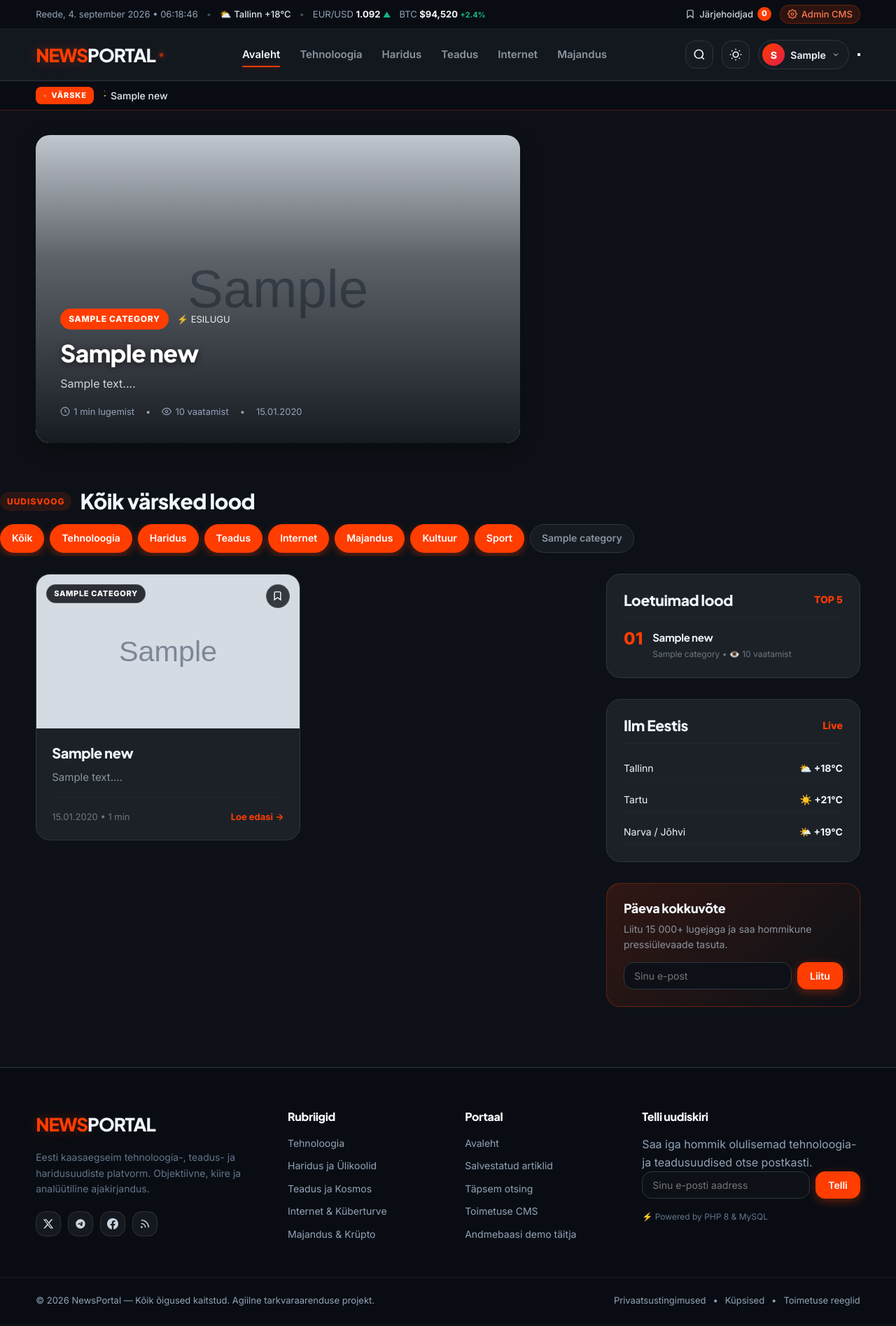
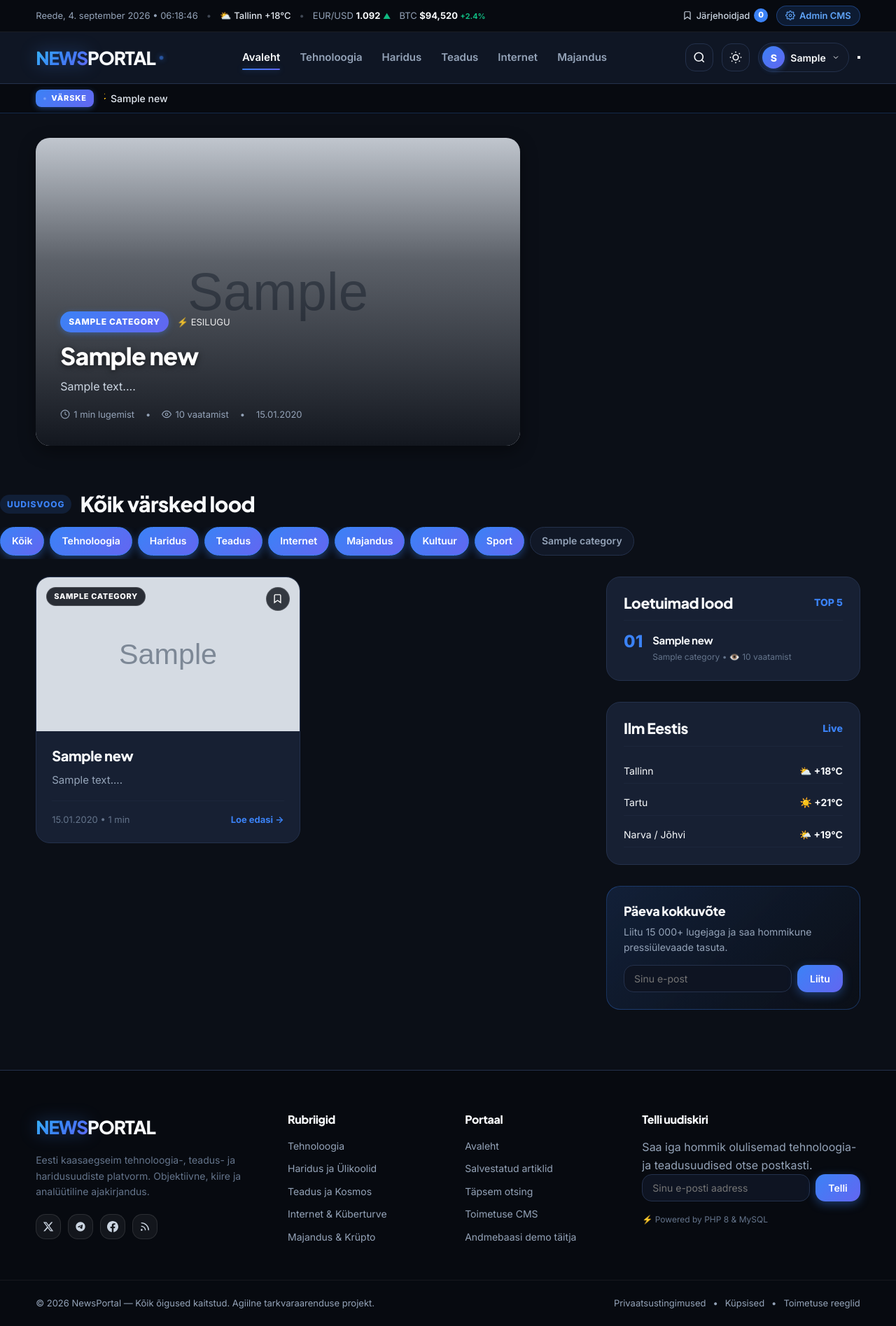
Before and after one commit to Terabyte23/NewsPortal, a PHP site: page /newsportal/index.php in a window 1280 px wide. Shown: the whole page at 70% size. Before the commit the page ends 1866 px from the top, so only its background shows below. Run offline with PHP 8.4, Linux system fonts and the light colour scheme; the visitor is signed in with stand-in values (Sample User, id 1); tables that the repository leaves empty or names only in its code hold one stand-in row (values such as "Sample post"); grey boxes marked "Sample" are stand-in pictures.

Commit message:
style: update theme color palette from orange to modern sapphire electric blue and cyber indigo

```diff
--- a/admin/news.php
+++ b/admin/news.php
@@ -84,7 +84,7 @@ include 'header.php';
                                 <?= htmlspecialchars($n['title']) ?>
                             </a>
                             <?php if (!empty($n['is_featured'])): ?>
-                                <span style="background: rgba(255, 61, 0, 0.2); color: var(--primary); font-size: 0.6875rem; padding: 1px 6px; border-radius: 4px; font-weight: 800; margin-left: 6px;">ESILUGU</span>
+                                <span style="background: var(--primary-light); color: var(--primary); font-size: 0.6875rem; padding: 1px 6px; border-radius: 4px; font-weight: 800; margin-left: 6px;">ESILUGU</span>
                             <?php endif; ?>
                         </td>
                         <td><span class="badge-category" style="font-size: 0.6875rem;"><?= htmlspecialchars($n['category_name'] ?? 'Määramata') ?></span></td>
--- a/news.php
+++ b/news.php
@@ -105,7 +105,7 @@ include 'includes/header.php';
             <div class="tts-info">
                 <div class="tts-title">
                     <span>🎧 Kuula artikli heliesitust</span>
-                    <small style="background: rgba(255, 61, 0, 0.15); color: var(--primary); padding: 1px 6px; border-radius: 4px; font-size: 0.6875rem;">AI Voice</small>
+                    <small style="background: var(--primary-light); color: var(--primary); padding: 1px 6px; border-radius: 4px; font-size: 0.6875rem;">AI Voice</small>
                 </div>
                 <div class="tts-status" id="ttsStatus">Klõpsa nupule, et alustada kuulamist eesti keeles</div>
                 <div class="tts-progress-bar">
--- a/style.css
+++ b/style.css
@@ -1,39 +1,44 @@
 /* ==========================================================================
-   NEWSPORTAL — NEXT-GEN DESIGN SYSTEM & STYLESHEET
+   NEWSPORTAL — NEXT-GEN DESIGN SYSTEM & STYLESHEET (SAPPHIRE & INDIGO PALETTE)
    ========================================================================== */
 
 :root {
-    /* Brand & Accent */
-    --primary: #ff3d00;
-    --primary-hover: #e03600;
-    --primary-light: rgba(255, 61, 0, 0.12);
-    --primary-glow: rgba(255, 61, 0, 0.35);
-    --accent-blue: #0ea5e9;
+    /* Brand & Accent (Modern Sapphire Blue & Electric Indigo) */
+    --primary: #3b82f6;
+    --primary-hover: #2563eb;
+    --primary-dark: #1d4ed8;
+    --primary-light: rgba(59, 130, 246, 0.14);
+    --primary-glow: rgba(59, 130, 246, 0.4);
+    --primary-gradient: linear-gradient(135deg, #3b82f6 0%, #6366f1 100%);
+
+    --accent-cyan: #06b6d4;
+    --accent-indigo: #6366f1;
+    --accent-purple: #8b5cf6;
     --accent-green: #10b981;
-    --accent-purple: #8b5cf6;
     --accent-amber: #f59e0b;
-
-    /* Dark Theme Default */
-    --bg-main: #0d1117;
-    --bg-surface: #161b22;
-    --bg-card: #1c2128;
-    --bg-card-hover: #22272e;
-    --bg-input: #0d1117;
-    --border-color: #30363d;
-    --border-subtle: #21262d;
-
-    --text-primary: #f0f6fc;
-    --text-secondary: #8b949e;
-    --text-muted: #6e7681;
-    --text-inverse: #0d1117;
-
-    --header-bg: rgba(22, 27, 34, 0.85);
-    --topbar-bg: #090d13;
-    --footer-bg: #090d13;
-
-    --shadow-sm: 0 2px 8px rgba(0, 0, 0, 0.25);
-    --shadow-md: 0 8px 24px rgba(0, 0, 0, 0.35);
-    --shadow-lg: 0 16px 40px rgba(0, 0, 0, 0.5);
+    --accent-rose: #f43f5e;
+
+    /* Dark Theme (Deep Obsidian & Midnight Slate) */
+    --bg-main: #0b0f17;
+    --bg-surface: #111827;
+    --bg-card: #172033;
+    --bg-card-hover: #1e2942;
+    --bg-input: #0e1422;
+    --border-color: #24314c;
+    --border-subtle: #1c263b;
+
+    --text-primary: #f8fafc;
+    --text-secondary: #94a3b8;
+    --text-muted: #64748b;
+    --text-inverse: #0b0f17;
+
+    --header-bg: rgba(17, 24, 39, 0.88);
+    --topbar-bg: #070a10;
+    --footer-bg: #070a10;
+
+    --shadow-sm: 0 2px 8px rgba(0, 0, 0, 0.3);
+    --shadow-md: 0 8px 24px rgba(0, 0, 0, 0.4);
+    --shadow-lg: 0 16px 40px rgba(0, 0, 0, 0.55);
     --shadow-glow: 0 0 25px var(--primary-glow);
 
     --radius-sm: 8px;
@@ -129,7 +134,7 @@ button, input, select, textarea {
     background-color: var(--topbar-bg);
     color: #94a3b8;
     font-size: 0.8125rem;
-    padding: 7px 0;
+    padding: 8px 0;
     border-bottom: 1px solid rgba(255, 255, 255, 0.08);
     position: relative;
     z-index: 60;
@@ -187,11 +192,12 @@ button, input, select, textarea {
 }
 
 .top-admin-link {
-    background: rgba(255, 61, 0, 0.15);
-    color: #ff7a50;
-    padding: 2px 10px;
+    background: rgba(59, 130, 246, 0.15);
+    color: #60a5fa;
+    padding: 3px 12px;
     border-radius: var(--radius-full);
-    border: 1px solid rgba(255, 61, 0, 0.3);
+    border: 1px solid rgba(59, 130, 246, 0.35);
+    font-weight: 600;
 }
 
 .badge-count {
@@ -237,8 +243,11 @@ button, input, select, textarea {
 }
 
 .logo-accent {
-    color: var(--primary);
-    text-shadow: 0 0 16px var(--primary-glow);
+    background: linear-gradient(135deg, #38bdf8 0%, #3b82f6 50%, #6366f1 100%);
+    -webkit-background-clip: text;
+    -webkit-text-fill-color: transparent;
+    font-weight: 900;
+    filter: drop-shadow(0 0 12px rgba(59, 130, 246, 0.4));
 }
 
 .logo-text {
@@ -351,7 +361,7 @@ button, input, select, textarea {
 .avatar-circle {
     width: 32px;
     height: 32px;
-    background: linear-gradient(135deg, var(--primary), #e11d48);
+    background: var(--primary-gradient);
     color: white;
     font-weight: 800;
     font-size: 0.875rem;
@@ -359,6 +369,7 @@ button, input, select, textarea {
     display: flex;
     align-items: center;
     justify-content: center;
+    box-shadow: 0 2px 8px var(--primary-glow);
 }
 
 .user-name-short {
@@ -469,7 +480,7 @@ button, input, select, textarea {
 }
 
 .btn-primary-sm {
-    background: var(--primary);
+    background: var(--primary-gradient);
     color: white;
     padding: 8px 18px;
     font-size: 0.875rem;
@@ -522,12 +534,13 @@ button, input, select, textarea {
 
 .btn-secondary:hover {
     background: var(--bg-card-hover);
+    border-color: var(--border-color);
 }
 
 /* BREAKING NEWS BAR */
 .breaking-news-bar {
-    background: #090d13;
-    border-bottom: 1px solid rgba(255, 61, 0, 0.3);
+    background: #070a10;
+    border-bottom: 1px solid rgba(59, 130, 246, 0.25);
     padding: 8px 0;
     overflow: hidden;
 }
@@ -542,7 +555,7 @@ button, input, select, textarea {
     display: flex;
     align-items: center;
     gap: 6px;
-    background: var(--primary);
+    background: var(--primary-gradient);
     color: white;
     font-size: 0.6875rem;
     font-weight: 900;
@@ -550,6 +563,7 @@ button, input, select, textarea {
     padding: 4px 10px;
     border-radius: var(--radius-sm);
     flex-shrink: 0;
+    box-shadow: 0 2px 8px var(--primary-glow);
 }
 
 .live-dot {
@@ -643,7 +657,7 @@ button, input, select, textarea {
 .hero-gradient-overlay {
     position: absolute;
     inset: 0;
-    background: linear-gradient(180deg, rgba(13, 17, 23, 0.1) 0%, rgba(13, 17, 23, 0.6) 40%, rgba(13, 17, 23, 0.95) 100%);
+    background: linear-gradient(180deg, rgba(11, 15, 23, 0.1) 0%, rgba(11, 15, 23, 0.6) 40%, rgba(11, 15, 23, 0.96) 100%);
     z-index: 2;
 }
 
@@ -662,7 +676,7 @@ button, input, select, textarea {
 }
 
 .badge-category {
-    background: var(--primary);
+    background: var(--primary-gradient);
     color: white;
     font-size: 0.75rem;
     font-weight: 800;
@@ -670,6 +684,7 @@ button, input, select, textarea {
     text-transform: uppercase;
     padding: 5px 12px;
     border-radius: var(--radius-full);
+    box-shadow: 0 2px 8px var(--primary-glow);
 }
 
 .hero-lead-title {
@@ -863,14 +878,14 @@ button, input, select, textarea {
 .news-card:hover {
     transform: translateY(-5px);
     box-shadow: var(--shadow-md);
-    border-color: rgba(255, 61, 0, 0.4);
+    border-color: rgba(59, 130, 246, 0.45);
 }
 
 .card-image-box {
     position: relative;
     height: 220px;
     overflow: hidden;
-    background: #090d13;
+    background: #070a10;
 }
 
 .card-image-box img {
@@ -888,7 +903,7 @@ button, input, select, textarea {
     position: absolute;
     top: 14px;
     left: 14px;
-    background: rgba(13, 17, 23, 0.85);
+    background: rgba(11, 15, 23, 0.85);
     backdrop-filter: blur(8px);
     color: #ffffff;
     font-size: 0.6875rem;
@@ -906,7 +921,7 @@ button, input, select, textarea {
     right: 14px;
     width: 34px;
     height: 34px;
-    background: rgba(13, 17, 23, 0.8);
+    background: rgba(11, 15, 23, 0.8);
     backdrop-filter: blur(8px);
     border: 1px solid rgba(255, 255, 255, 0.15);
     border-radius: 50%;
@@ -1054,8 +1069,8 @@ button, input, select, textarea {
 
 /* NEWSLETTER WIDGET */
 .newsletter-card {
-    background: linear-gradient(135deg, rgba(255, 61, 0, 0.15) 0%, rgba(13, 17, 23, 0.4) 100%);
-    border: 1px solid rgba(255, 61, 0, 0.3);
+    background: linear-gradient(135deg, rgba(59, 130, 246, 0.15) 0%, rgba(11, 15, 23, 0.4) 100%);
+    border: 1px solid rgba(59, 130, 246, 0.3);
 }
 
 .newsletter-card p {
```
Also changed, not shown: other parts of style.css (+33 -28 lines), README.md.
